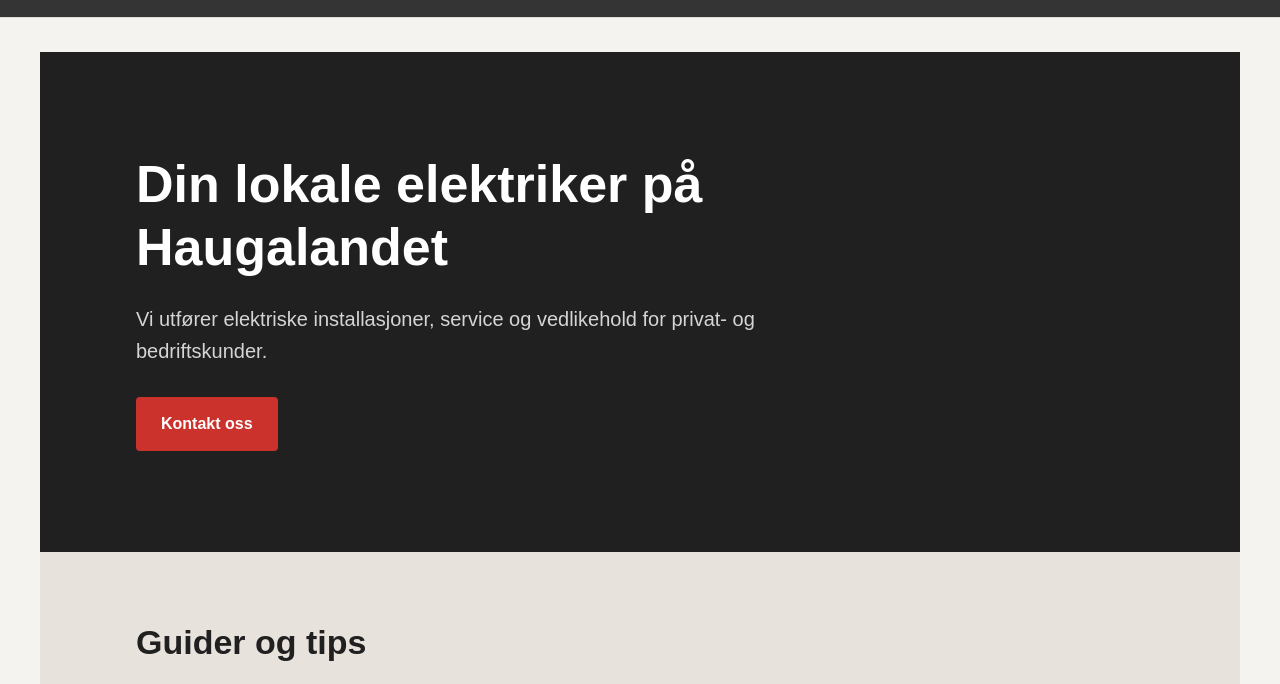
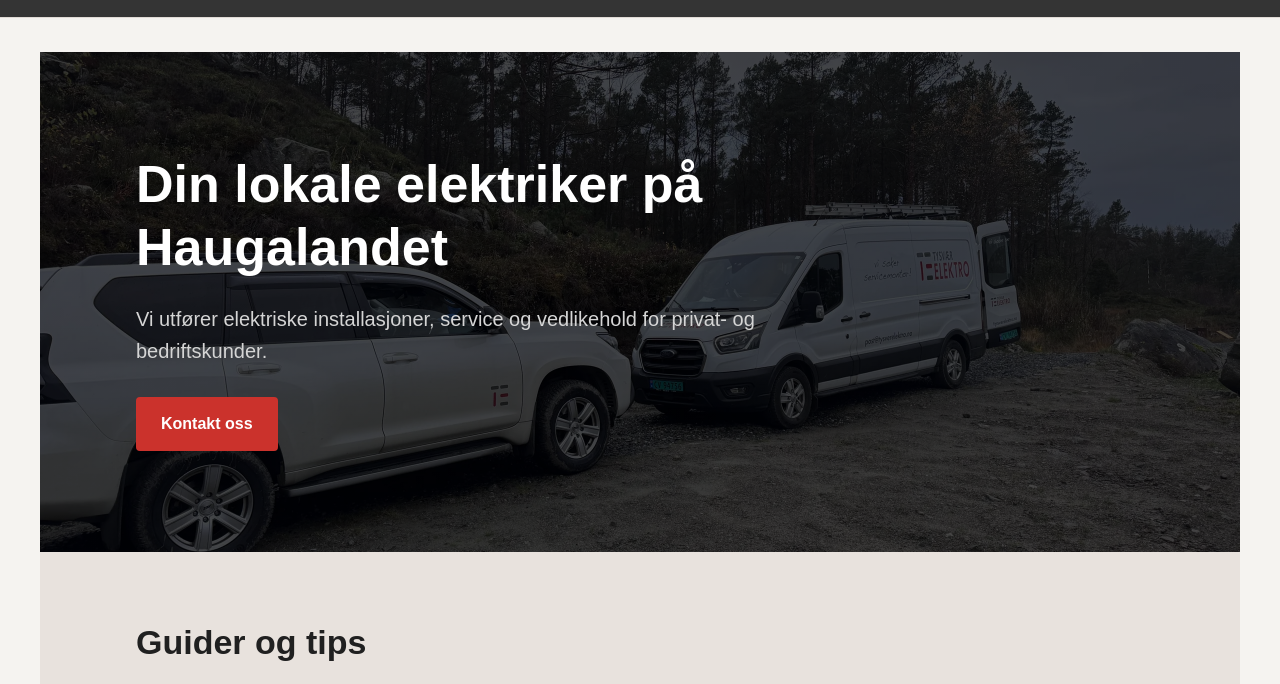
Before and after one commit to spannagutten/tysverelektro, a website: page public/index.html in a window 1280 px wide. Shown: the part 103-787 px from the top of the page. Drawn offline with Linux system fonts and the light colour scheme.

Commit message:
bilde forside

```diff
--- a/public/index.html
+++ b/public/index.html
@@ -8,7 +8,7 @@
     <title>Tysvær Elektro</title>
 
     <link rel="icon" type="image/png" href="/images/favicon_TE.jpeg">
-    <link rel="stylesheet" href="/style.css?v=20261122-menu-simple">
+    <link rel="stylesheet" href="/style.css?v=20261123-hero-image">
 </head>
 
 <body>
--- a/public/style.css
+++ b/public/style.css
@@ -174,6 +174,11 @@ main {
 /* === 08. Forside: introduksjon === */
 .hero {
     background-color: #202020;
+    /* Mørkt lag gir et dempet bilde og god kontrast mot teksten. */
+    background-image: linear-gradient(rgba(0, 0, 0, 0.72), rgba(0, 0, 0, 0.72)), url('/images/Ot1026-hero.webp');
+    background-size: cover;
+    background-position: center;
+    background-repeat: no-repeat;
     color: white;
     padding: 100px 8%;
     min-height: 500px;
```
Also changed, not shown: public/images/Ot1026-hero.webp (added), 1 other file.
